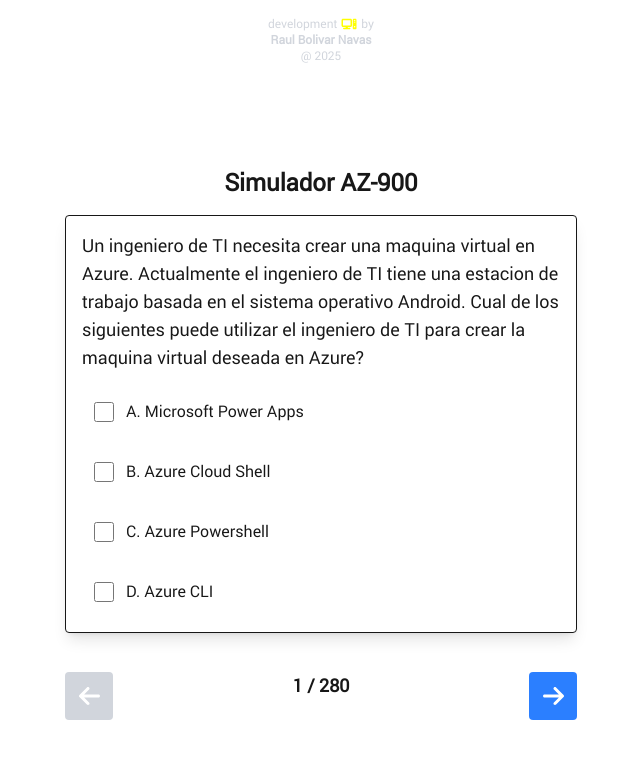
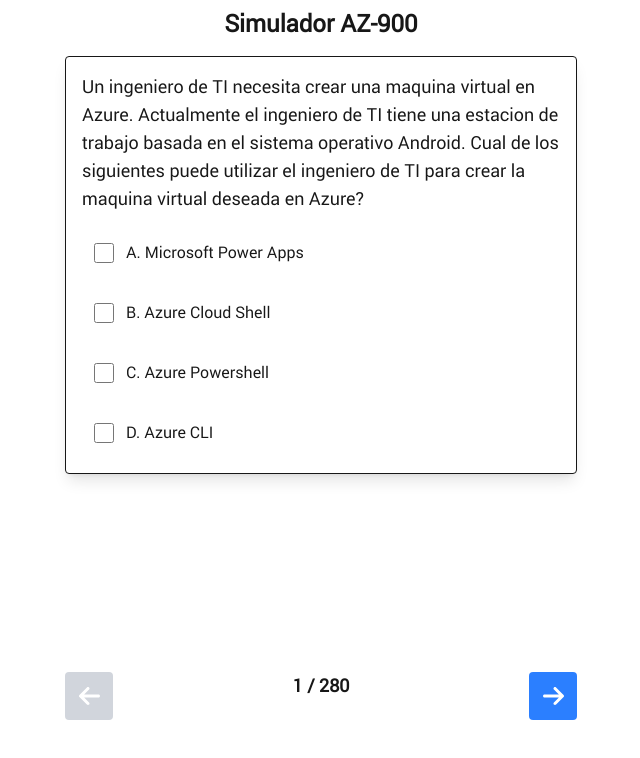
Before and after one commit to raulrobinson/az-900-trainer, a Next.js app: page / in a window 1280 px wide. Shown: the top 758 px of the page, without its empty margins (319-959 px from the left). Built offline with nearby package versions, Linux system fonts and the light colour scheme.

Commit message:
remove footer

```diff
--- a/src/app/page.tsx
+++ b/src/app/page.tsx
@@ -100,7 +100,7 @@
     }
 
     return (
-        <div className="flex flex-col items-center justify-center min-h-screen px-2 py-2">
+        <div className="flex flex-col items-center justify-center px-2 py-2">
             <h1 className="text-2xl font-bold mb-4">Simulador AZ-900</h1>
 
             {error && <p className="text-red-500">{ error }</p>}
@@ -179,7 +179,7 @@
             )}
 
             {/* Footer */}
-            <Footer/>
+            {/*<Footer/>*/}
 
             {/* Toast notifications */}
             <ToastContainer
```
